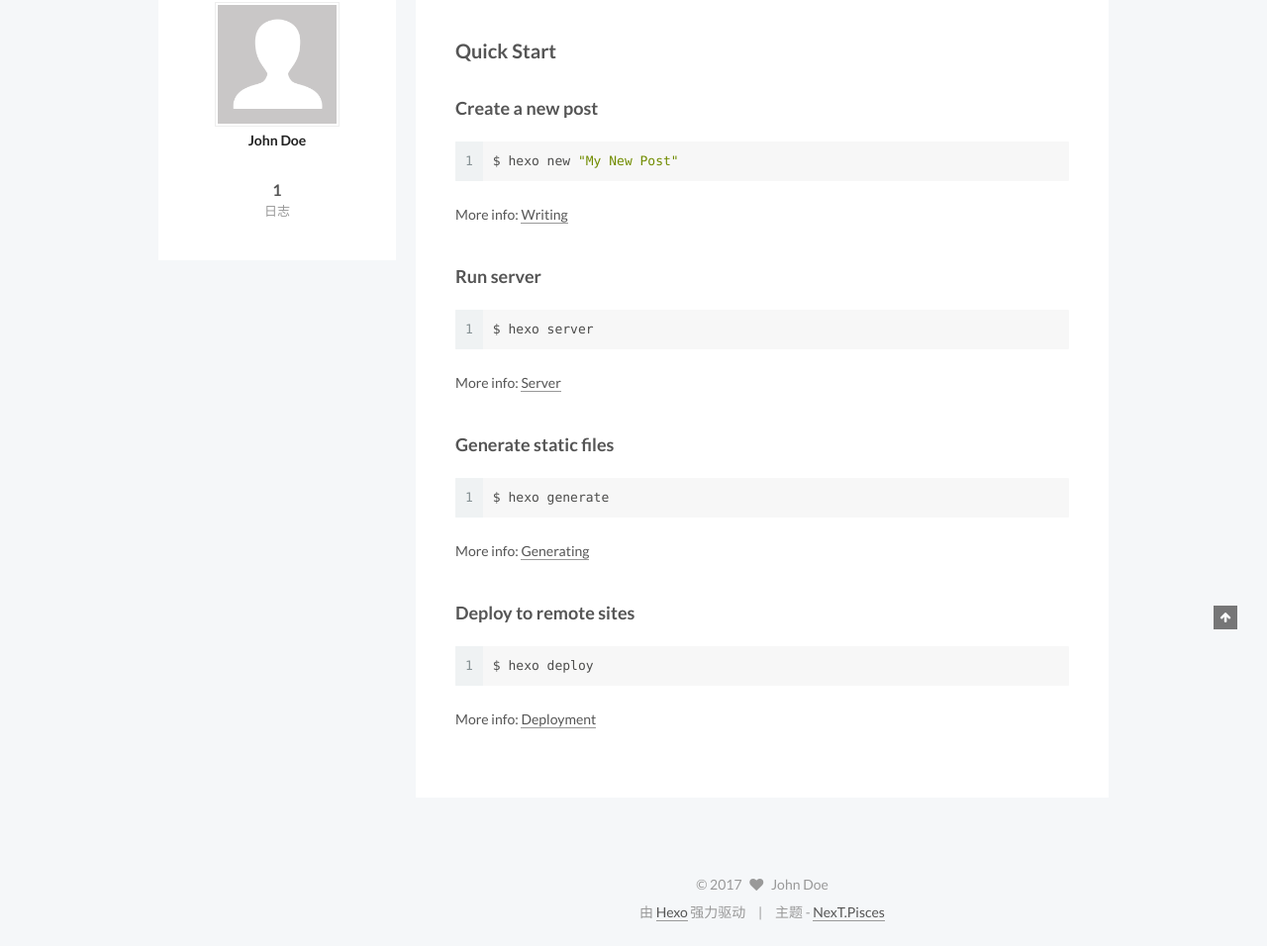
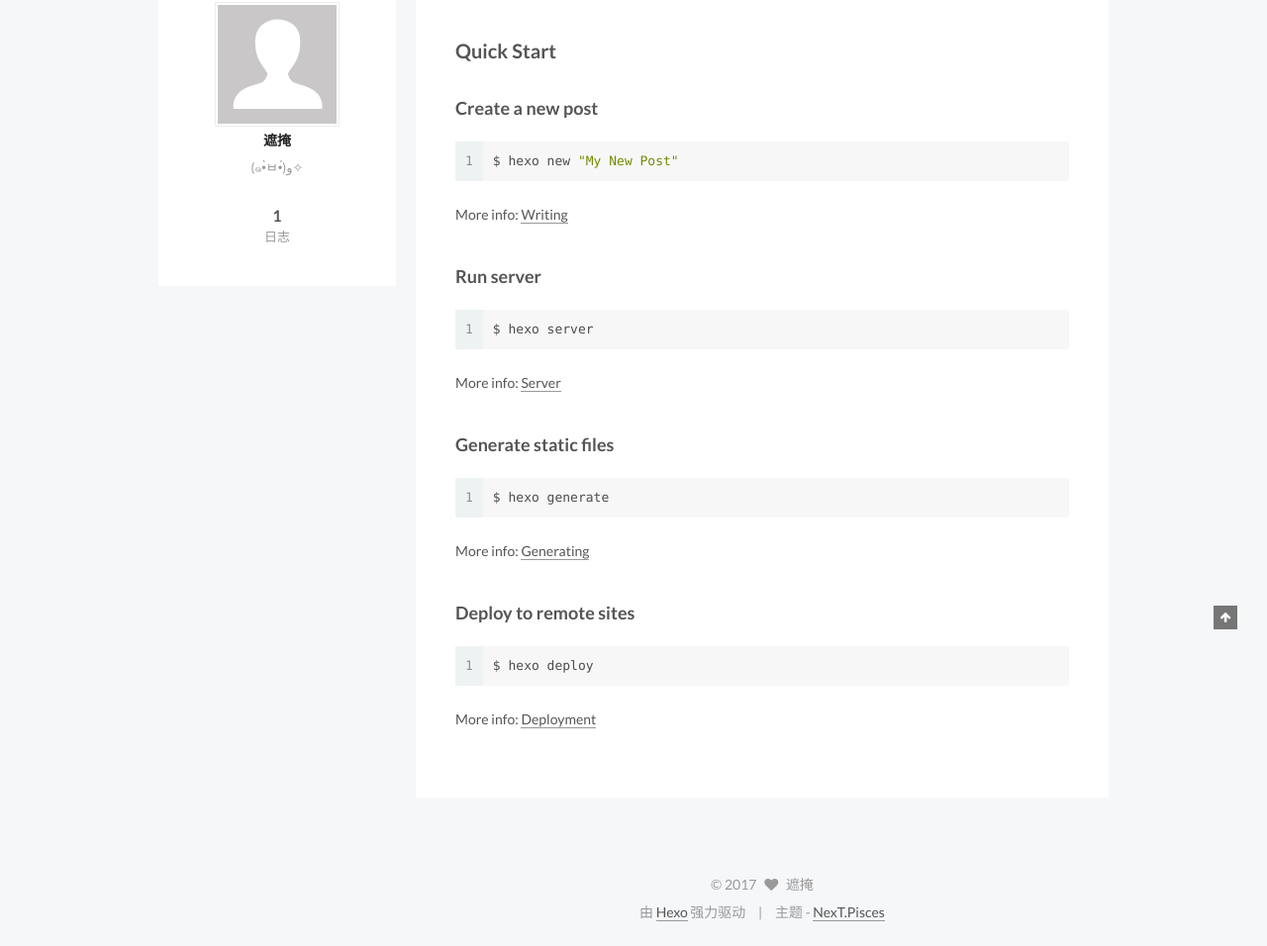
Before and after one commit to Imagoodboy/Imagoodboy.github.io, a plain HTML site: page index.html in a window 1280 px wide. Shown: the part 264-1220 px from the top of the page at 99% size. Drawn offline with Linux system fonts and the light colour scheme.

Commit message:
Site updated: 2017-05-18 22:29:21

```diff
--- a/css/main.css
+++ b/css/main.css
@@ -1696,7 +1696,7 @@ pre .javascript .function {
   width: 4px;
   height: 4px;
   border-radius: 50%;
-  background: #29ff74;
+  background: #ffffbd;
 }
 .links-of-blogroll {
   font-size: 13px;
--- a/index.html
+++ b/index.html
@@ -90,12 +90,15 @@
 
 
 
+<meta name="description" content="(๑•̀ㅂ•́)و✧">
 <meta property="og:type" content="website">
 <meta property="og:title" content="Hexo">
 <meta property="og:url" content="http://yoursite.com/index.html">
 <meta property="og:site_name" content="Hexo">
+<meta property="og:description" content="(๑•̀ㅂ•́)و✧">
 <meta name="twitter:card" content="summary">
 <meta name="twitter:title" content="Hexo">
+<meta name="twitter:description" content="(๑•̀ㅂ•́)و✧">
 
 
 
@@ -254,7 +257,7 @@
     <link itemprop="mainEntityOfPage" href="http://yoursite.com/2017/05/18/hello-world/">
 
     <span hidden itemprop="author" itemscope itemtype="http://schema.org/Person">
-      <meta itemprop="name" content="John Doe">
+      <meta itemprop="name" content="遮掩">
       <meta itemprop="description" content="">
       <meta itemprop="image" content="/images/avatar.gif">
     </span>
@@ -396,10 +399,10 @@
         <div class="site-author motion-element" itemprop="author" itemscope itemtype="http://schema.org/Person">
           <img class="site-author-image" itemprop="image"
                src="/images/avatar.gif"
-               alt="John Doe" />
-          <p class="site-author-name" itemprop="name">John Doe</p>
+               alt="遮掩" />
+          <p class="site-author-name" itemprop="name">遮掩</p>
 
-              <p class="site-description motion-element" itemprop="description"></p>
+              <p class="site-description motion-element" itemprop="description">(๑•̀ㅂ•́)و✧</p>
 
         </div>
         <nav class="site-state motion-element">
@@ -457,7 +460,7 @@
   <span class="with-love">
     <i class="fa fa-heart"></i>
   </span>
-  <span class="author" itemprop="copyrightHolder">John Doe</span>
+  <span class="author" itemprop="copyrightHolder">遮掩</span>
 </div>
 
 
```
Also changed, not shown: 2017/05/18/hello-world/index.html (+5 -5 lines), archives/2017/05/index.html (+7 -4 lines), archives/2017/index.html (+7 -4 lines), archives/index.html (+7 -4 lines).
